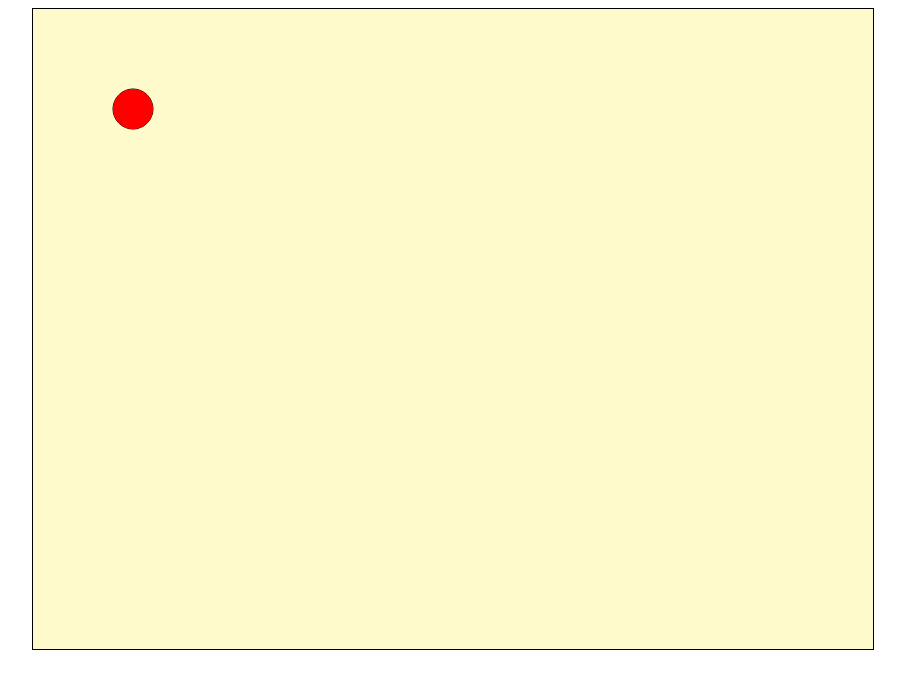
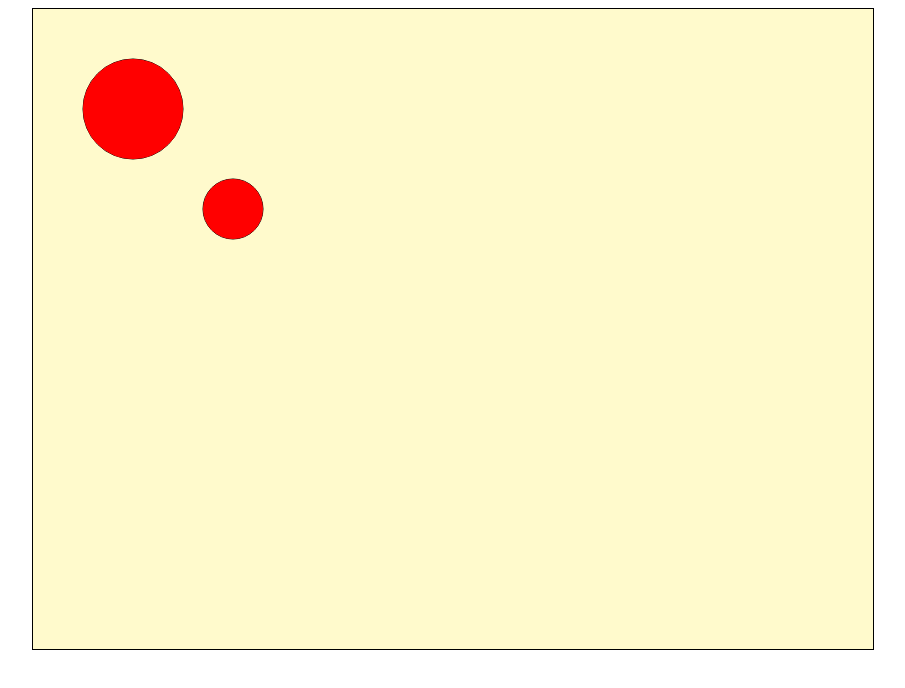
Before and after one commit to ErvinBehxheti/2D-Physics-Engine, a plain HTML site: page index.html in a window 1280 px wide. Shown: the whole page, without its empty margins (187-1092 px from the left). Drawn offline with Linux system fonts and the light colour scheme.

Commit message:
Turning objects into classes for better scaling

```diff
--- a/index.html
+++ b/index.html
@@ -1,16 +1,16 @@
 <!DOCTYPE html>
 <html lang="en">
-<head>
-    <meta charset="UTF-8">
-    <meta name="viewport" content="width=device-width, initial-scale=1.0">
+  <head>
+    <meta charset="UTF-8" />
+    <meta name="viewport" content="width=device-width, initial-scale=1.0" />
     <title>Document</title>
-    <link rel="stylesheet" href="style.css">
-</head>
-<body>
-    <canvas id="canvas" tabindex=0 width="840" height="640">
-        Animations are not supported in older browsers.
+    <link rel="stylesheet" href="style.css" />
+  </head>
+  <body>
+    <canvas id="canvas" tabindex="0" width="840" height="640">
+      Animations are not supported in older browsers.
     </canvas>
 
     <script src="script.js"></script>
-</body>
+  </body>
 </html>
--- a/script.js
+++ b/script.js
@@ -1,20 +1,30 @@
 const canvas = document.getElementById("canvas");
 const ctx = canvas.getContext("2d");
 
-let x = 100;
-let y = 100;
+const BALLZ = [];
 
 let LEFT, UP, RIGHT, DOWN;
 
-function drawBall(x, y, r) {
+class Ball {
+  constructor(x, y, r) {
+    this.x = x;
+    this.y = y;
+    this.r = r;
+    this.player = false;
+    BALLZ.push(this);
+  }
+
+  drawBall() {
     ctx.beginPath();
-  ctx.arc(x, y, r, 0, 2 * Math.PI);
+    ctx.arc(this.x, this.y, this.r, 0, 2 * Math.PI);
     ctx.strokeStyle = "black";
     ctx.stroke();
     ctx.fillStyle = "red";
     ctx.fill();
   }
+}
 
+function keyControl(b) {
   canvas.addEventListener("keydown", (e) => {
     if (e.code === "ArrowLeft") {
       LEFT = true;
@@ -45,26 +55,34 @@ canvas.addEventListener("keyup", (e) => {
     }
   });
 
-function move() {
   if (LEFT) {
-    x--;
+    b.x--;
   }
   if (UP) {
-    y--;
+    b.y--;
   }
   if (RIGHT) {
-    x++;
+    b.x++;
   }
   if (DOWN) {
-    y++;
+    b.y++;
   }
 }
 
 function mainLoop() {
   ctx.clearRect(0, 0, canvas.clientWidth, canvas.clientHeight);
-  move();
-  drawBall(x, y, 20);
-  requestAnimationFrame(mainLoop)
+  BALLZ.forEach((b) => {
+    b.drawBall();
+    if (b.player) {
+      keyControl(b);
     }
+  });
+  requestAnimationFrame(mainLoop);
+}
+let Ball1 = new Ball(200, 200, 30);
+let Ball2 = new Ball(100, 100, 50);
 
-requestAnimationFrame(mainLoop)
+Ball1.player = true;
+Ball2.player = true;
+
+requestAnimationFrame(mainLoop);
```
Also changed, not shown: style.css (+4 -4 lines). Lines whose indentation alone changed are shown as unchanged.
